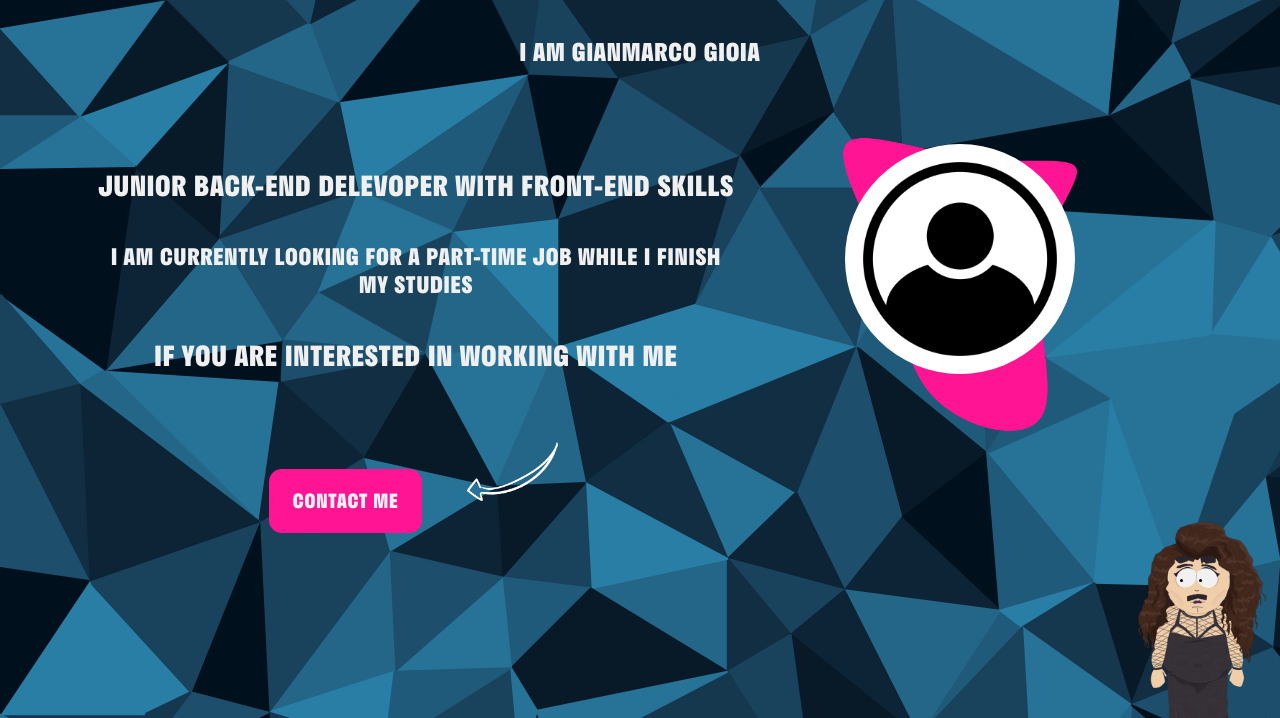
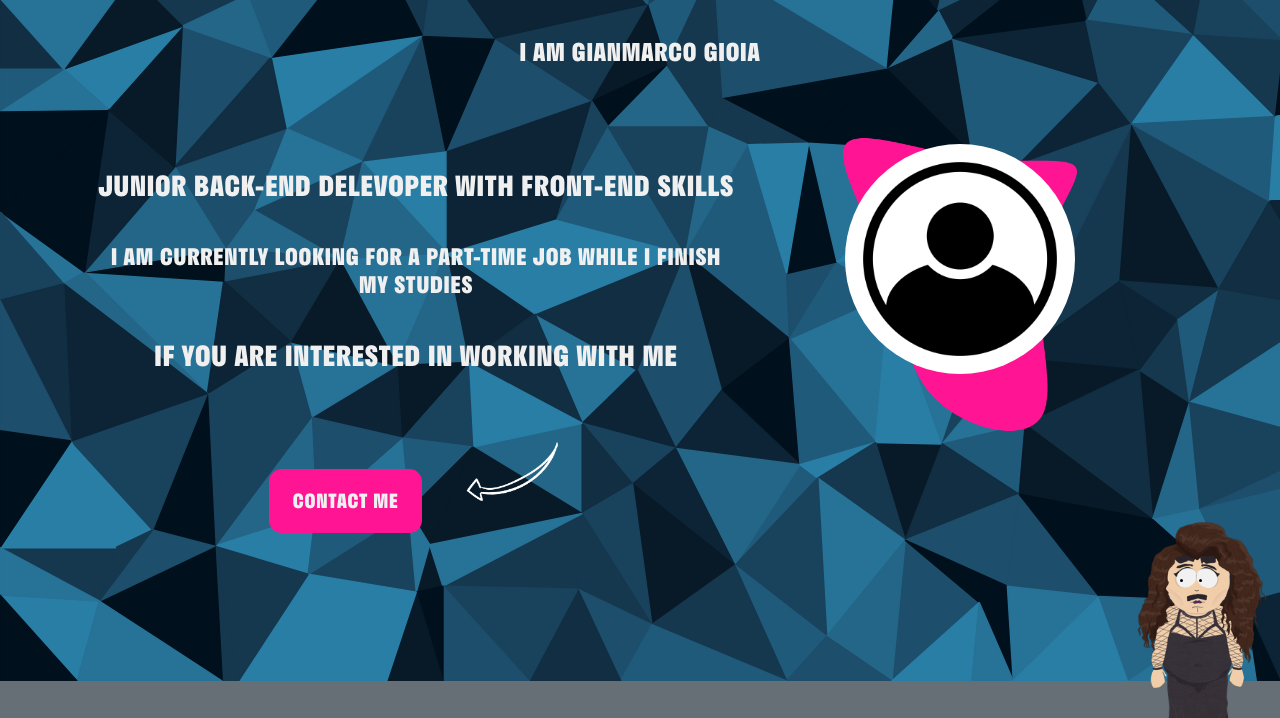
Before and after one commit to giammi02/Personal-website, a plain HTML site: page index.html in a window 1280 px wide. Shown: the part 119-837 px from the top of the page. Drawn offline with nearby package versions, Linux system fonts and the light colour scheme; files whose address does not match are found by name.

Commit message:
minor changes

```diff
--- a/assets/css/general/styles.scss
+++ b/assets/css/general/styles.scss
@@ -60,7 +60,7 @@ section{
 .fixed-bg{
   position: fixed;
   top: 0;
-  bottom: -200px;
+  bottom: 0; //-200px;
   left:0;
   right:0;
   background-image: url(/assets/img/bg-blue-vertical.svg);
--- a/index.html
+++ b/index.html
@@ -285,6 +285,7 @@
       Your browser does not support audio
     </audio>
   </div>
+  <div class="characterExplaning"> </div>
 
 
   <!-- FOOTER -->
```
Also changed, not shown: assets/css/general/styles.css, 1 other file.
